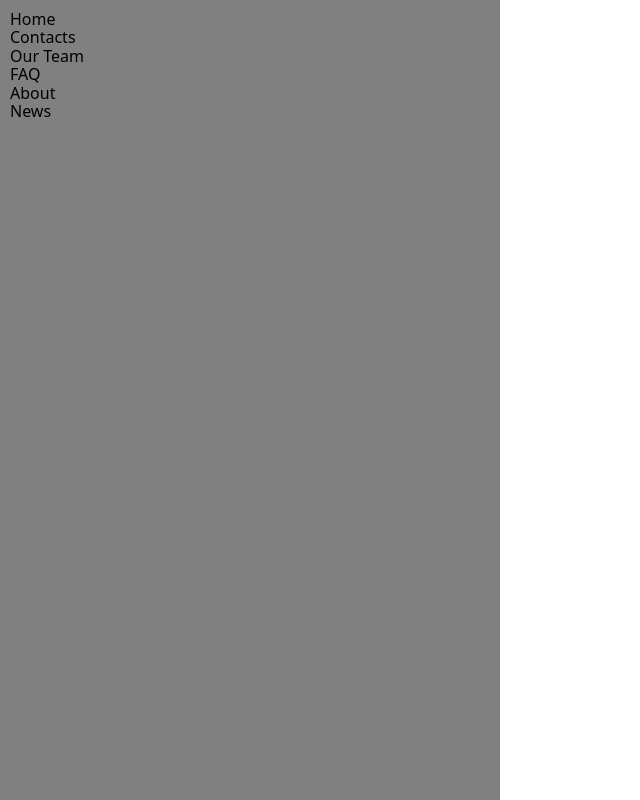
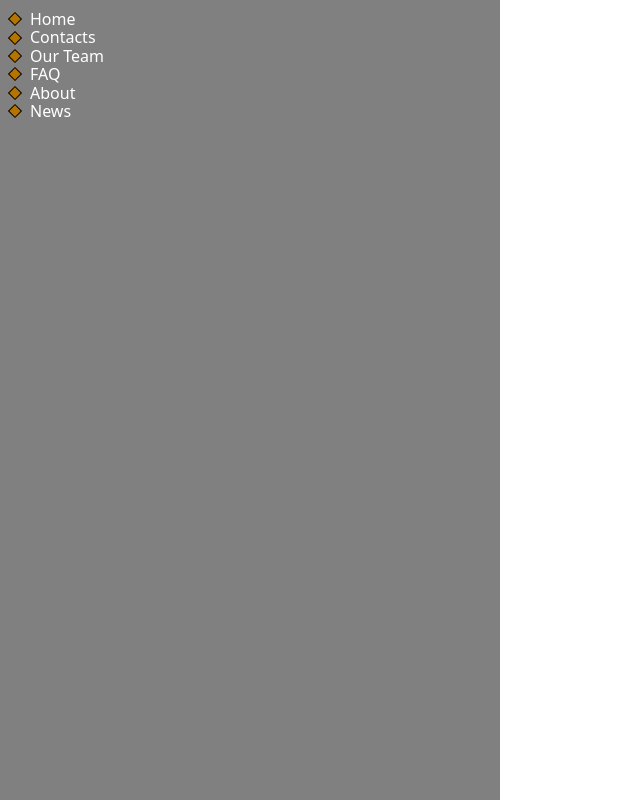
Before and after one commit to Zxcrges/HwF2-5, a plain HTML site: page index.html in a window 1280 px wide. Shown: the whole page, without its empty margins (0-640 px from the left). Drawn offline with nearby package versions, Linux system fonts and the light colour scheme.

Commit message:
16.02.24 finish

```diff
--- a/css/styles.css
+++ b/css/styles.css
@@ -53,6 +53,20 @@ img {
     min-width: 500px;
 }
 .submenu-link {
-    color: black;
+    color: white;
     display: flex;
+    gap: 10px;
+    align-items: center;
 }
+.submenu-link:hover {
+    color: rgb(180, 117, 0);
+}
+.submenu-link::before {
+    content: '';
+    display: inline-block;
+    width: 10px;
+    height: 10px;
+    border: 1px solid black;
+    background-color: rgb(180, 117, 0);
+    transform: rotate(45deg);
+}
--- a/index.html
+++ b/index.html
@@ -14,29 +14,27 @@
     <link rel="stylesheet" href="./css/styles.css" />
   </head>
   <header class="header">
-    <div class="container">
       <a class="link nav-link nav-link-menu" href=""><p class="nav-link-text">Menu Here</p></a>
       <ul class="submenu list">
-        <li class="submenu-link">
+        <li class="submenu-link-item">
           <a class="link submenu-link" href="">Home</a>
         </li>
-        <li class="submenu-link">
+        <li class="submenu-link-item">
           <a class="link submenu-link" href="">Contacts</a>
         </li>
-        <li class="submenu-link">
+        <li class="submenu-link-item">
           <a class="link submenu-link" href="">Our Team</a>
         </li>
-        <li class="submenu-link">
+        <li class="submenu-link-item">
           <a class="link submenu-link" href="">FAQ</a>
         </li>
-        <li class="submenu-link">
+        <li class="submenu-link-item">
           <a class="link submenu-link" href="">About</a>
         </li>
-        <li class="submenu-link">
+        <li class="submenu-link-item">
           <a class="link submenu-link" href="">News</a>
         </li>
       </ul>
-    </div>
   </header>
   <body></body>
 </html>
```
